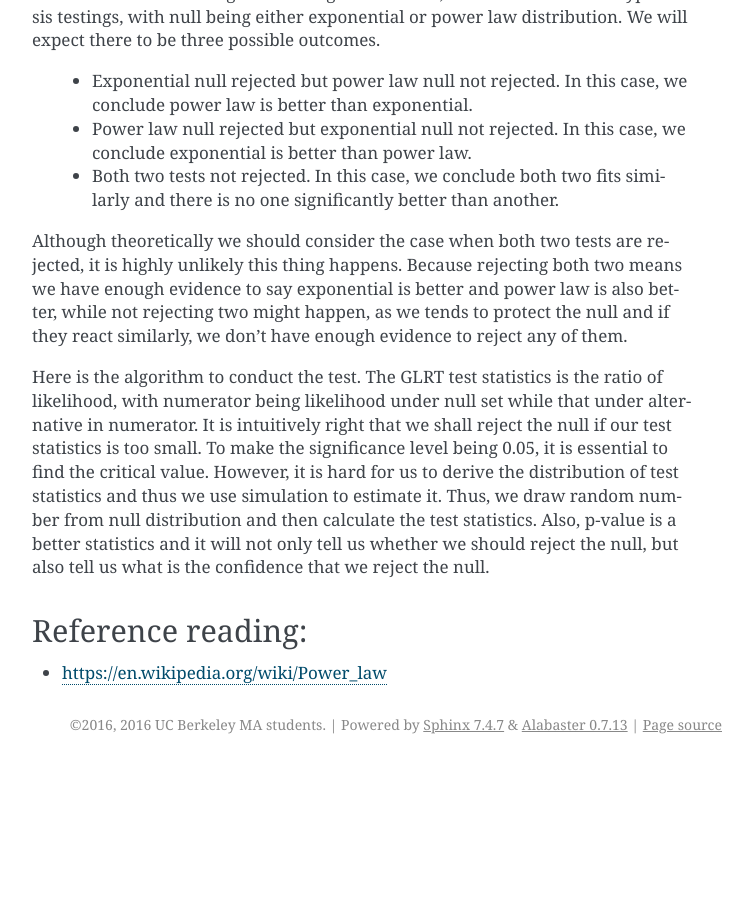
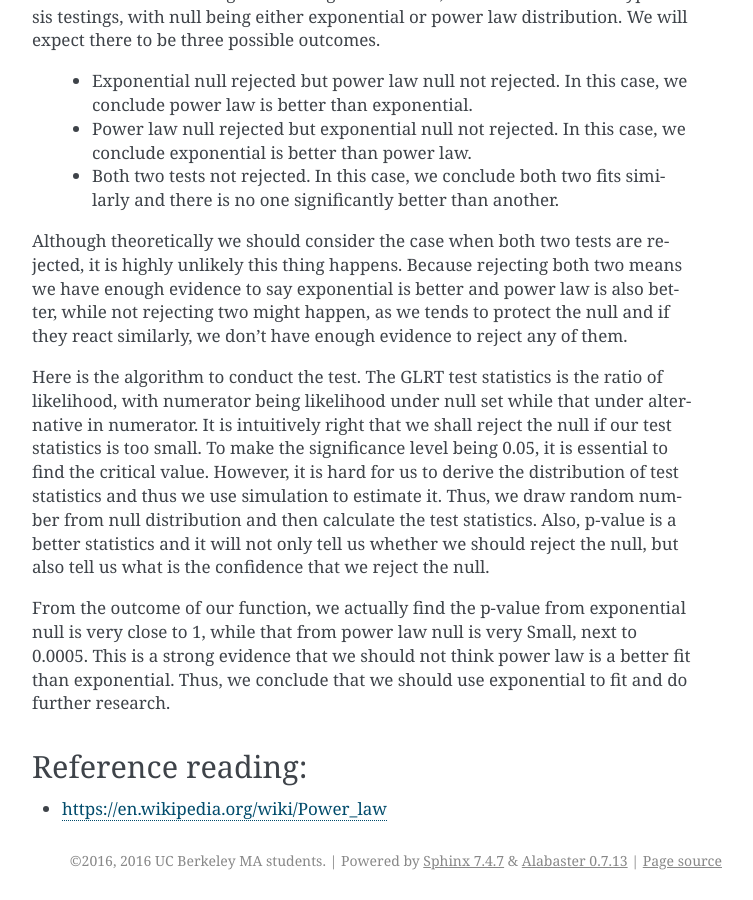
Before and after one commit to z357412526/mousestyles, a Sphinx documentation site: the page built from doc/source/report/distribution.rst, in a window 1280 px wide and 900 px high, scrolled down 4831 px. Shown: the whole window, without its empty margins (388-1141 px from the left). Built offline with Sphinx 7.4.7, drawn with Linux system fonts in a browser that asks for light colours; before the commit the page ends 5595 px from its top, so only the background shows below that.

Commit message:
Outcome from GLRT and Conclusion for Comparison

```diff
--- a/doc/source/report/distribution.rst
+++ b/doc/source/report/distribution.rst
@@ -226,6 +226,12 @@ then calculate the test statistics. Also, p-value is a better statistics and it
 will not only tell us whether we should reject the null, but also tell us what
 is the confidence that we reject the null.
 
+From the outcome of our function, we actually find the p-value from
+exponential null is very close to 1, while that from power law null is very
+Small, next to 0.0005. This is a strong evidence that we should not think
+power law is a better fit than exponential. Thus, we conclude that we should
+use exponential to fit and do further research.
+
 Reference reading:
 ------------------
 
```
